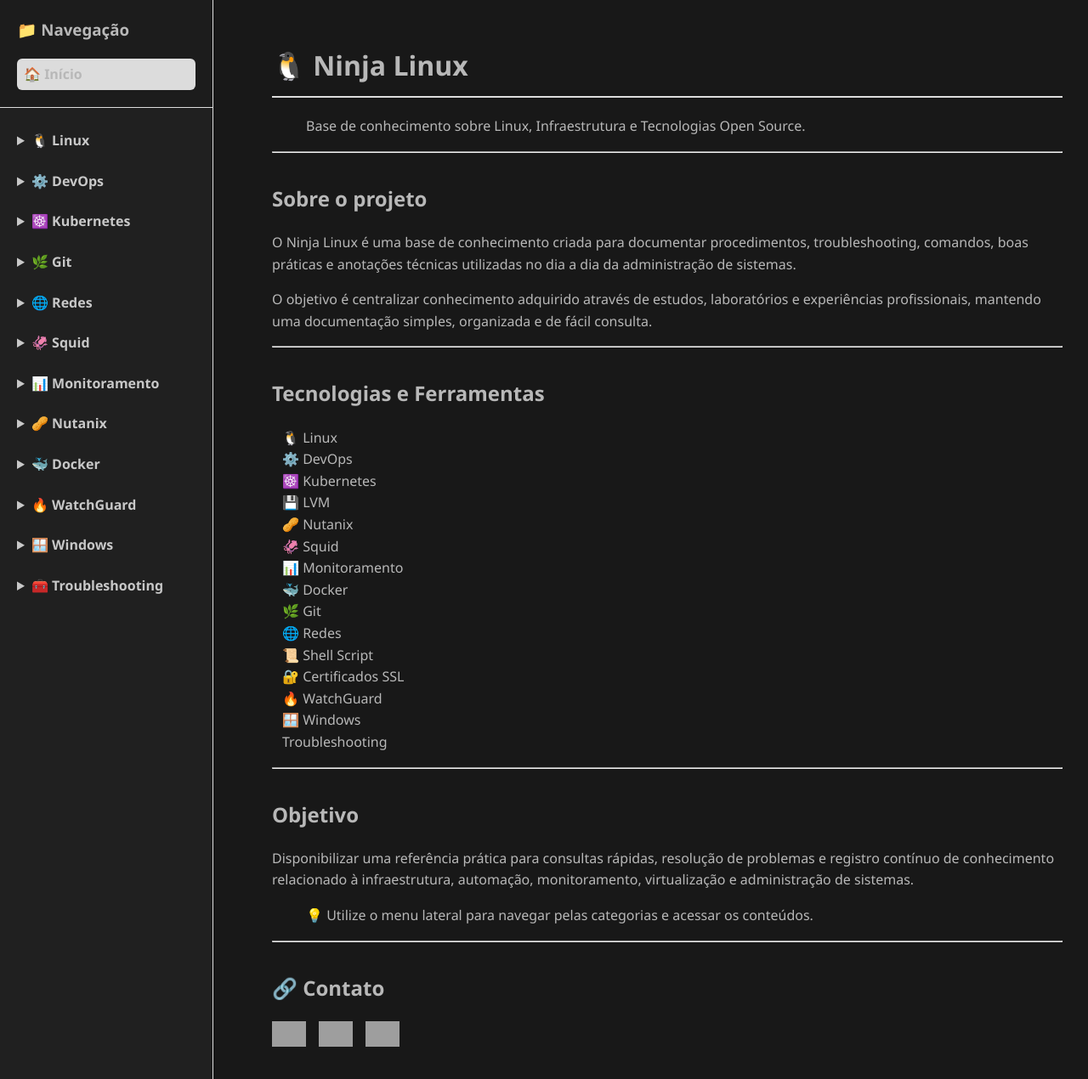
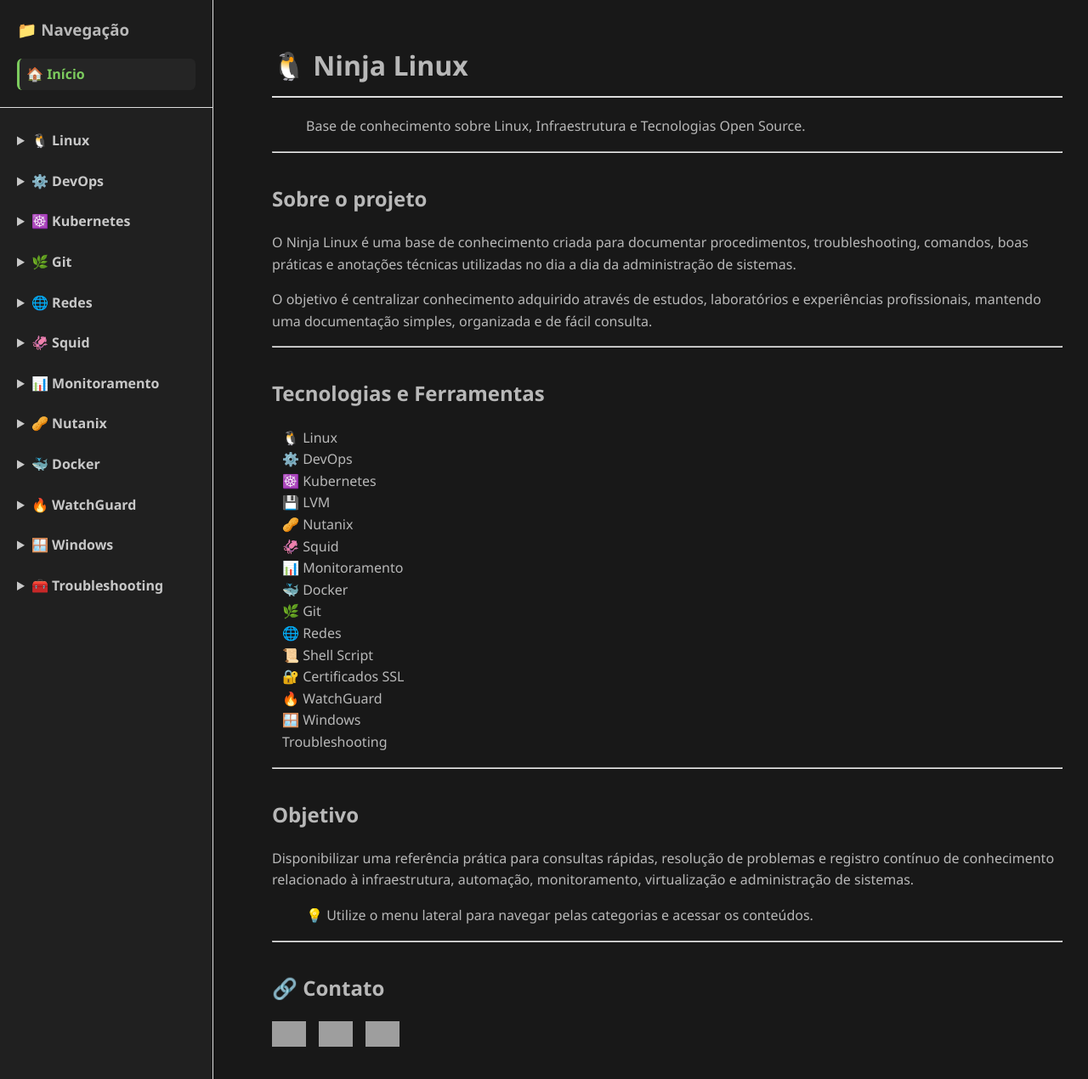
Before and after one commit to joaopedros111/ninja-linux, a Jekyll site: the page built from index.md, in a window 1280 px wide and 1270 px high. Shown: the whole window at 85% size. Built offline with Jekyll 4.4.1, drawn with Linux system fonts in a browser that asks for light colours; grey boxes are pictures that could not be loaded.

```diff
--- a/assets/css/style.css
+++ b/assets/css/style.css
@@ -43,12 +43,15 @@
 }
 
 .sidebar a:hover {
-  background: #e0e0e0;
+  background: #2a2a2a;
+  color: #7CCB5E;
 }
 
 .sidebar a.active {
-  background: #dcdcdc;
+  background: #252525;
+  color: #7CCB5E;
   font-weight: bold;
+  border-left: 3px solid #7CCB5E;
 }
 
 details {
```
